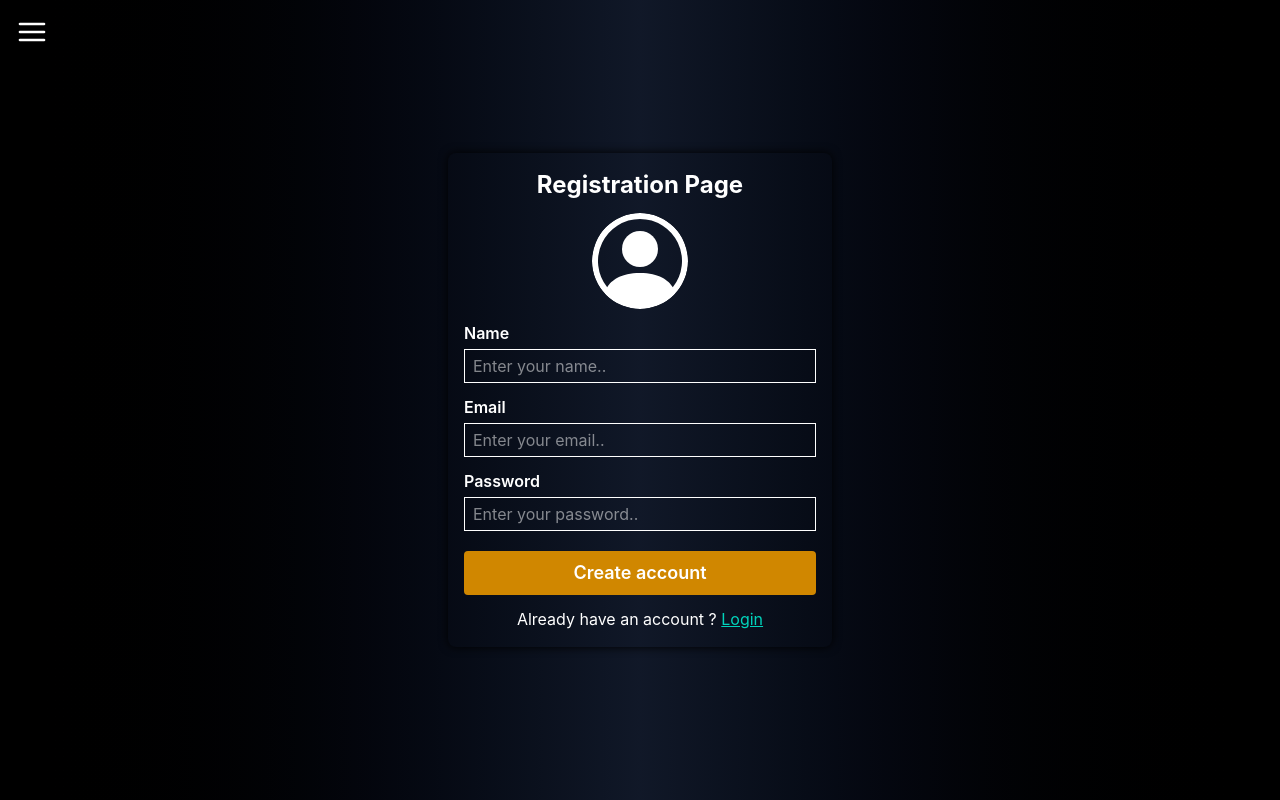
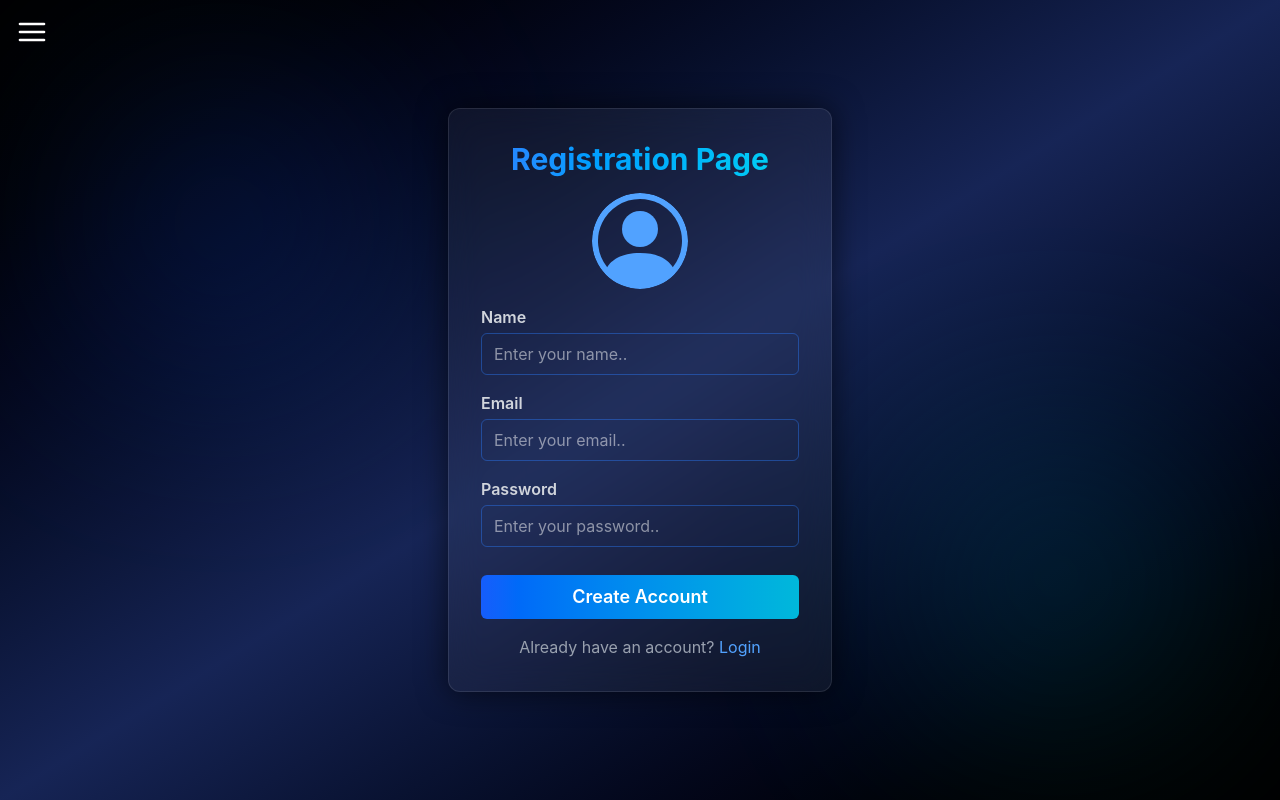
Before and after one commit to 4getDeepCode/Deep_LMS, a React app in the folder frontend/: page /signup in a window 1280 px wide. Shown: the top 800 px of the page. Built offline with nearby package versions, Linux system fonts and the light colour scheme; no server answers; the HTML template or start-up script is replaced by a standard one.

Commit message:
update signup user interface

```diff
--- a/frontend/src/Pages/Signup.jsx
+++ b/frontend/src/Pages/Signup.jsx
@@ -101,25 +101,39 @@ function Signup() {
   }
 
   return (
+
+
     <HomeLayout>
-      <div className="flex overflow-x-auto items-center justify-center h-[100vh]">
+      <div className="relative min-h-screen flex items-center justify-center overflow-hidden">
+
+        <div className="absolute inset-0 bg-gradient-to-br from-black via-blue-950 to-black animate-[gradientMove_8s_ease_infinite]"></div>
+
+
+        <div className="absolute top-20 left-20 w-72 h-72 bg-blue-600 rounded-full blur-[120px] opacity-20"></div>
+        <div className="absolute bottom-20 right-20 w-72 h-72 bg-cyan-500 rounded-full blur-[120px] opacity-20"></div>
+
         <form
           noValidate
           onSubmit={createNewAccount}
-          className="flex flex-col justify-center gap-3 rounded-lg p-4 text-white w-96 shadow-[0_0_10px_black]"
+          className="relative z-10 flex flex-col gap-4 w-96 p-8 rounded-xl
+                   bg-white/5 backdrop-blur-lg border border-white/10
+                   shadow-[0_0_30px_rgba(0,0,0,0.6)] text-white"
         >
-          <h1 className="text-center text-2xl font-bold">Registration Page</h1>
+          <h1 className="text-center text-3xl font-bold bg-gradient-to-r from-blue-500 to-cyan-400 bg-clip-text text-transparent">
+            Registration Page
+          </h1>
 
           <label htmlFor="image_uploads" className="cursor-pointer">
             {previewImage ? (
               <img
-                className="w-24 h-24 rounded-full m-auto"
+                className="w-24 h-24 rounded-full m-auto object-cover border border-blue-500"
                 src={previewImage}
               />
             ) : (
-              <BsPersonCircle className="w-24 h-24 rounded-full m-auto" />
+              <BsPersonCircle className="w-24 h-24 rounded-full m-auto text-blue-400" />
             )}
           </label>
+
           <input
             onChange={getImage}
             className="hidden"
@@ -128,10 +142,11 @@ function Signup() {
             id="image_uploads"
             accept=".jpg, .jpeg, .png,"
           />
+
+
           <div className="flex flex-col gap-1">
-            <label htmlFor="fullName" className="font-semibold">
-              {" "}
-              Name{" "}
+            <label htmlFor="fullName" className="font-semibold text-gray-300">
+              Name
             </label>
             <input
               type="text"
@@ -139,15 +154,17 @@ function Signup() {
               name="fullName"
               id="fullName"
               placeholder="Enter your name.."
-              className="bg-transparent px-2 py-1 border"
+              className="bg-transparent px-3 py-2 border border-blue-500/40 rounded-md
+                       focus:outline-none focus:border-blue-500
+                       transition-all duration-300"
               onChange={handleUserInput}
               value={signupData.fullName}
             />
           </div>
+
           <div className="flex flex-col gap-1">
-            <label htmlFor="email" className="font-semibold">
-              {" "}
-              Email{" "}
+            <label htmlFor="email" className="font-semibold text-gray-300">
+              Email
             </label>
             <input
               type="email"
@@ -155,15 +172,18 @@ function Signup() {
               name="email"
               id="email"
               placeholder="Enter your email.."
-              className="bg-transparent px-2 py-1 border"
+              className="bg-transparent px-3 py-2 border border-blue-500/40 rounded-md
+                       focus:outline-none focus:border-blue-500
+                       transition-all duration-300"
               onChange={handleUserInput}
               value={signupData.email}
             />
           </div>
+
+
           <div className="flex flex-col gap-1">
-            <label htmlFor="password" className="font-semibold">
-              {" "}
-              Password{" "}
+            <label htmlFor="password" className="font-semibold text-gray-300">
+              Password
             </label>
             <input
               type="password"
@@ -171,7 +191,9 @@ function Signup() {
               name="password"
               id="password"
               placeholder="Enter your password.."
-              className="bg-transparent px-2 py-1 border"
+              className="bg-transparent px-3 py-2 border border-blue-500/40 rounded-md
+                       focus:outline-none focus:border-blue-500
+                       transition-all duration-300"
               onChange={handleUserInput}
               value={signupData.password}
             />
@@ -179,21 +201,38 @@ function Signup() {
 
           <button
             type="submit"
-            className="mt-2 bg-yellow-600 hover:bg-yellow-500 transition-all ease-in-out duration-300 rounded-sm py-2 font-semibold text-lg cursor-pointer"
+            className="mt-3 bg-gradient-to-r from-blue-600 to-cyan-500
+                     rounded-md py-2 font-semibold text-lg
+                     transition-all duration-300 ease-in-out
+                     hover:scale-105 hover:-translate-y-1
+                     hover:shadow-[0_0_25px_rgba(59,130,246,0.6)]"
           >
-            Create account
+            Create Account
           </button>
 
-          <p className="text-center">
-            Already have an account ?{" "}
-            <Link to="/login" className="link text-accent cursor-pointer">
-              {" "}
+          <p className="text-center text-gray-400">
+            Already have an account?{" "}
+            <Link
+              to="/login"
+              className="text-blue-400 hover:text-cyan-400 transition-colors duration-300"
+            >
               Login
             </Link>
           </p>
         </form>
+
+        <style>
+          {`
+          @keyframes gradientMove {
+            0% { background-position: 0% 50%; }
+            50% { background-position: 100% 50%; }
+            100% { background-position: 0% 50%; }
+          }
+        `}
+        </style>
       </div>
     </HomeLayout>
+
   );
 }
 
```
